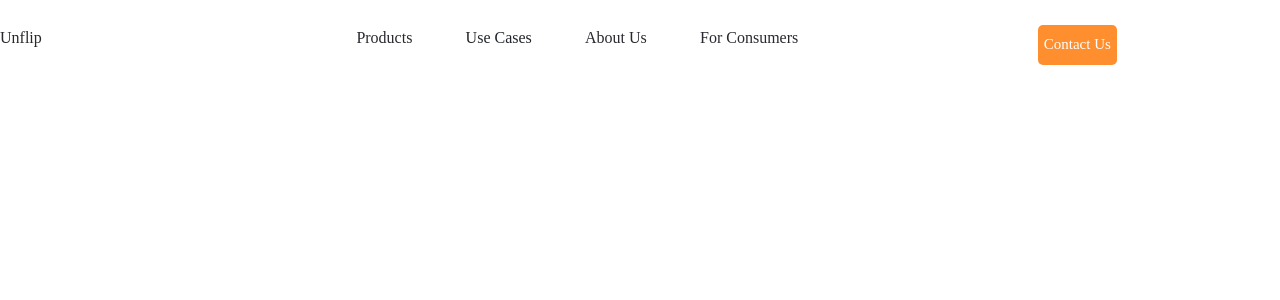
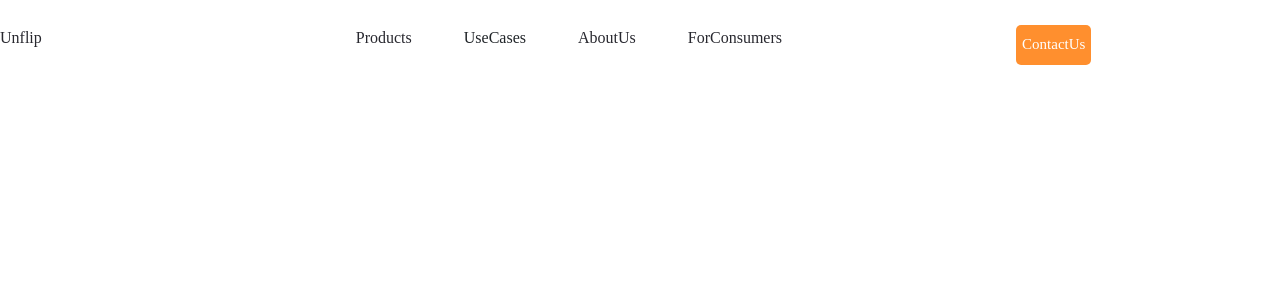
Before and after one commit to RafiMauludi255/nextjs-app3, a Next.js app: page /komponen/Navbar in a window 1280 px wide. Shown: the top 300 px of the page. Built offline with nearby package versions, Linux system fonts and the light colour scheme.

Commit message:
Update Navbar.js

```diff
--- a/pages/komponen/Navbar.js
+++ b/pages/komponen/Navbar.js
@@ -9,9 +9,9 @@ export default function navbar() {
 
           <ul>
             <li><Link href='/'>Products</Link></li>
-            <li><Link>Use&nbsp;Cases</Link></li>
-            <li><Link href='/about'>About&nbsp;Us</Link></li>
-            <li><Link href='/profile'>For&nbsp;Consumers</Link></li>
+            <li><Link>UseCases</Link></li>
+            <li><Link href='/about'>AboutUs</Link></li>
+            <li><Link href='/profile'>ForConsumers</Link></li>
            <Btn />
           </ul>
         </nav>
@@ -20,5 +20,5 @@ export default function navbar() {
 }
 
 function Btn() {
-  return <button>Contact&nbsp;Us</button>
+  return <button>ContactUs</button>
 }
```
